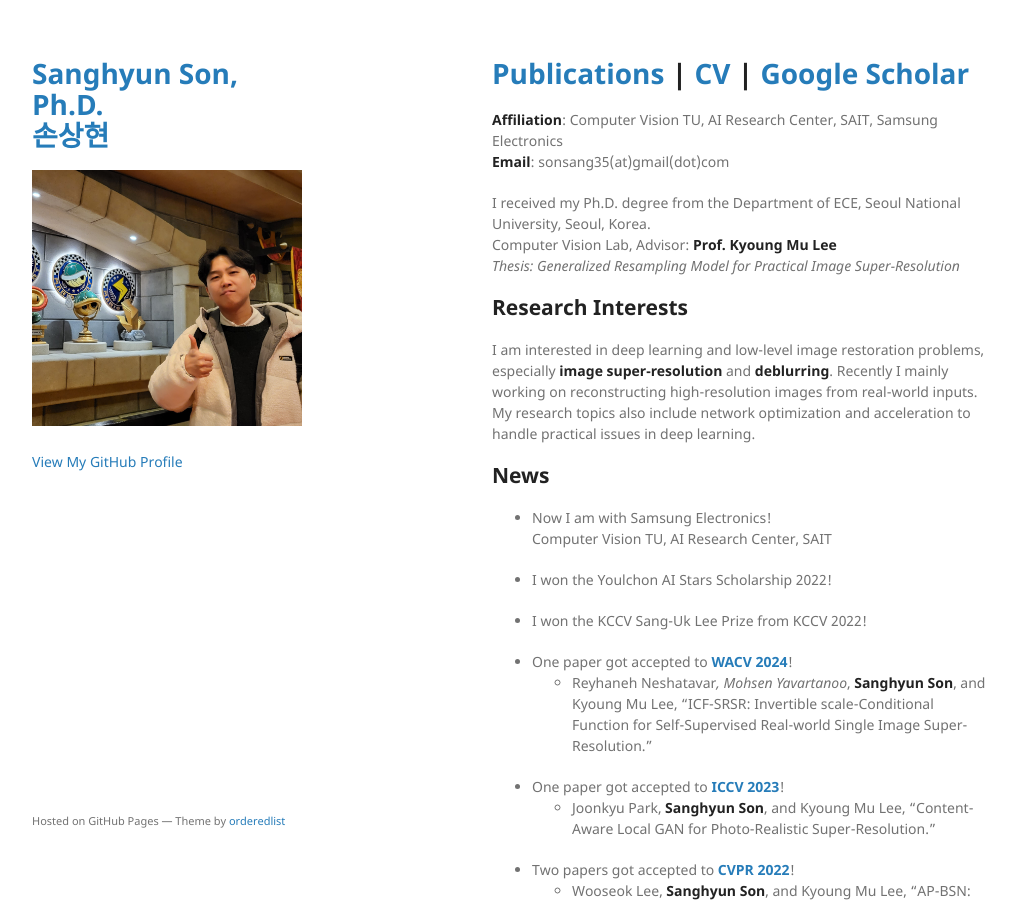
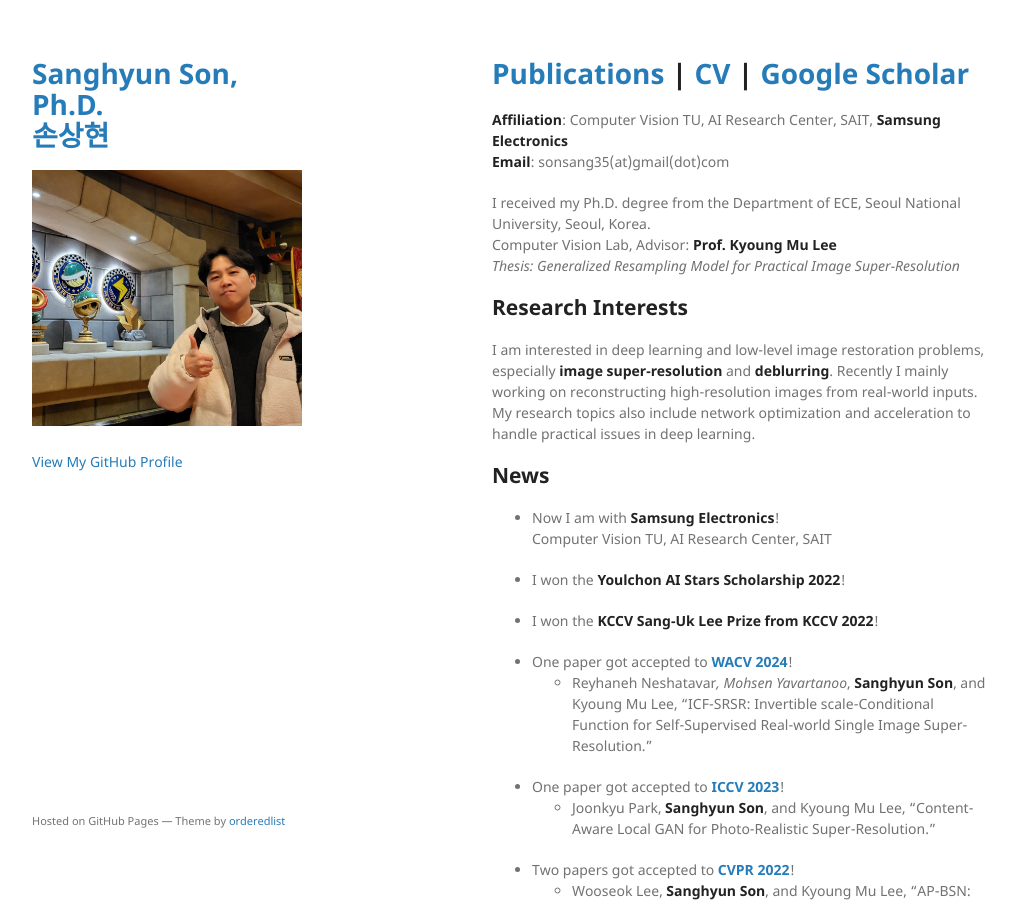
Before and after one commit to sanghyun-son/sanghyun-son.github.io, a Jekyll site: the page built from index.md, in a window 1280 px wide and 900 px high. Shown: the whole window, without its empty margins (128-1144 px from the left). Built offline with Jekyll 4.4.1, drawn with Linux system fonts in a browser that asks for light colours; the repository's description, which GitHub fills in, is left out.

```diff
--- /dev/null
+++ b/extra/index.html
@@ -0,0 +1 @@
+Test
--- a/index.md
+++ b/index.md
@@ -5,7 +5,7 @@ title: Sanghyun Son
 
 # [Publications](./publications.md) | [CV](./cv.pdf) | [Google Scholar](https://scholar.google.co.kr/citations?user=nWaSdu0AAAAJ)
 
-**Affiliation**: Computer Vision TU, AI Research Center, SAIT, Samsung Electronics \
+**Affiliation**: Computer Vision TU, AI Research Center, SAIT, **Samsung Electronics** \
 **Email**: sonsang35(at)gmail(dot)com
 
 
@@ -22,14 +22,14 @@ My research topics also include network optimization and acceleration to handle
 
 
 ## **News**
-- Now I am with Samsung Electronics! \
+- Now I am with **Samsung Electronics**! \
 Computer Vision TU, AI Research Center, SAIT
 &nbsp;
 
-- I won the Youlchon AI Stars Scholarship 2022!
+- I won the **Youlchon AI Stars Scholarship 2022**!
 &nbsp;
 
-- I won the KCCV Sang-Uk Lee Prize from KCCV 2022!
+- I won the **KCCV Sang-Uk Lee Prize from KCCV 2022**!
 &nbsp;
 
 - One paper got accepted to **[WACV 2024](https://wacv2024.thecvf.com/)**!
```
